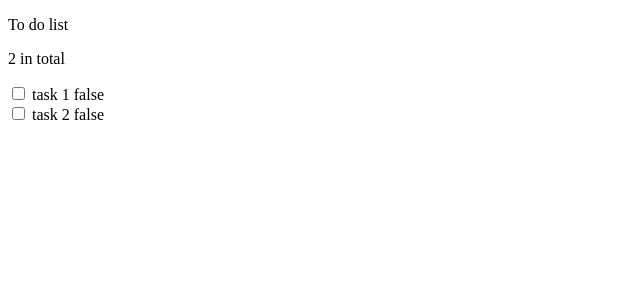
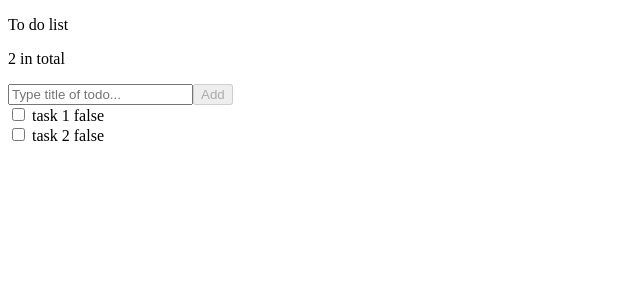
Before and after one commit to maliilam/Todo, an Angular app in the folder TodoNg/: page / in a window 1280 px wide. Shown: the top 300 px of the page, without its empty margins (0-640 px from the left). Built offline with nearby package versions, Linux system fonts and the light colour scheme.

Commit message:
add todo

```diff
--- a/TodoNg/src/app/app.module.ts
+++ b/TodoNg/src/app/app.module.ts
@@ -1,21 +1,25 @@
 import { BrowserModule } from '@angular/platform-browser';
 import { NgModule } from '@angular/core';
+import { FormsModule } from '@angular/forms'
 
 import { AppRoutingModule } from './app-routing.module';
 import { AppComponent } from './app.component';
 import { HomeComponent } from './components/home/home.component';
 import { TodosComponent } from './components/todos/todos.component';
 import { TodoComponent } from './components/todos/todo/todo.component';
+import { AddTodoComponent } from './components/add-todo/add-todo.component';
 
 @NgModule({
   declarations: [
     AppComponent,
     HomeComponent,
     TodosComponent,
-    TodoComponent
+    TodoComponent,
+    AddTodoComponent
   ],
   imports: [
     BrowserModule,
+    FormsModule,
     AppRoutingModule
   ],
   providers: [],
--- /dev/null
+++ b/TodoNg/src/app/components/add-todo/add-todo.component.html
@@ -0,0 +1,2 @@
+<input [(ngModel)]="title" type="text" name="title" placeholder="Type title of todo..." />
+<button (click)="add()" [disabled]="!title" [title]="title ? '' : 'Type title first'">Add</button>
--- /dev/null
+++ b/TodoNg/src/app/components/add-todo/add-todo.component.ts
@@ -0,0 +1,19 @@
+import { Component, OnInit, Output, EventEmitter } from '@angular/core';
+
+@Component({
+  selector: 'app-add-todo',
+  templateUrl: './add-todo.component.html',
+  styleUrls: ['./add-todo.component.css']
+})
+export class AddTodoComponent implements OnInit {
+  title:String
+  @Output() update: EventEmitter<any> = new EventEmitter();
+  constructor() { }
+
+  ngOnInit(): void {
+  }
+  add(): void {
+    let todo = { title: this.title, done: false }
+    this.update.emit(todo)
+  }
+}
--- a/TodoNg/src/app/components/todos/todos.component.html
+++ b/TodoNg/src/app/components/todos/todos.component.html
@@ -1,2 +1,3 @@
 <p>{{todos.length}} in total</p>
+<app-add-todo (update)="addTodo($event)"></app-add-todo>
 <app-todo *ngFor="let todo of todos" [todo]="todo" (update)="onUpdate($event)"></app-todo>
--- a/TodoNg/src/app/components/todos/todos.component.ts
+++ b/TodoNg/src/app/components/todos/todos.component.ts
@@ -22,11 +22,14 @@ export class TodosComponent implements OnInit {
       done: false
     }]
   }
-
   onUpdate(todoUpdate) {
     let todo = this.todos.find( todo => todo.id === todoUpdate.id)
     todo.title = todoUpdate.title
     todo.done = todoUpdate.done
   }
+  addTodo(todo) {
 
+    let id = this.todos.length === 0 ? 0 : this.todos[this.todos.length - 1].id + 1
+    this.todos.push(todo)
+  }
 }
```
Also changed, not shown: TodoNg/src/app/components/add-todo/add-todo.component.css (added), 1 other file (tests, documents, lock files or other folders).
